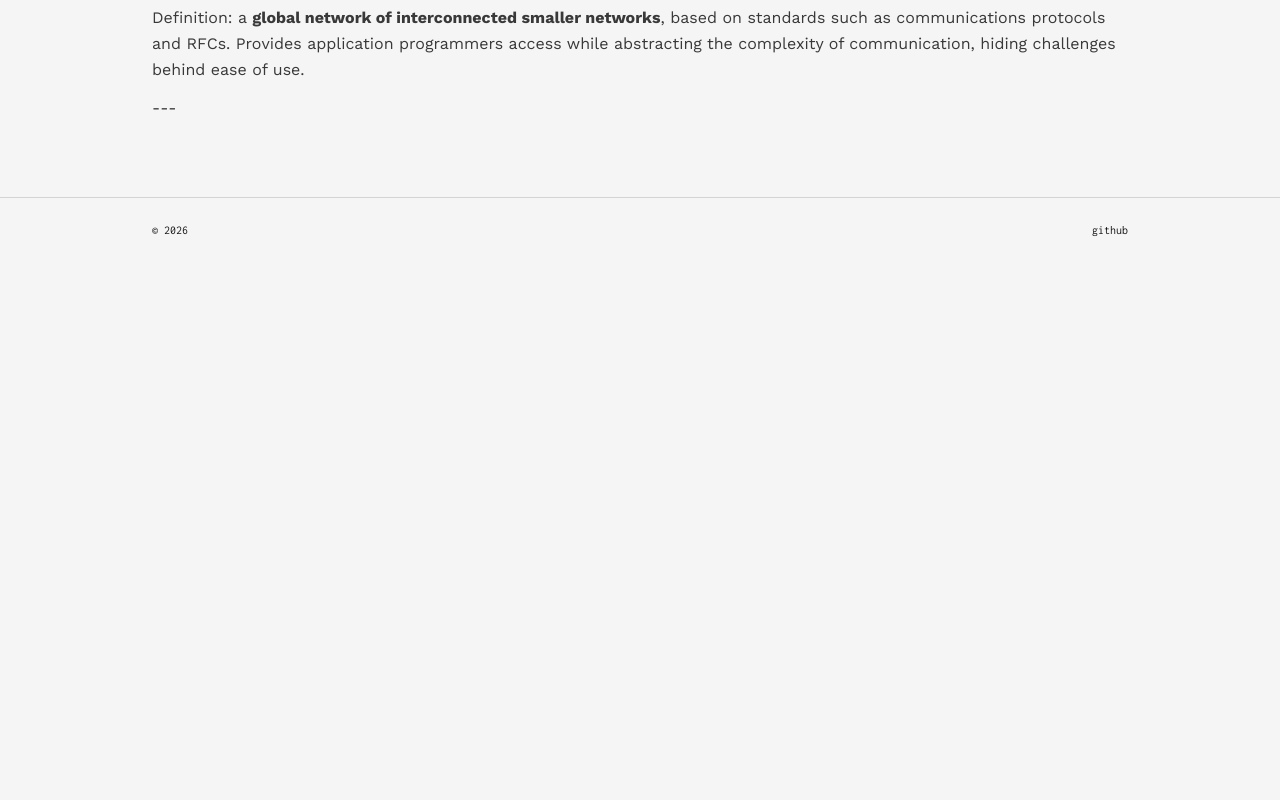
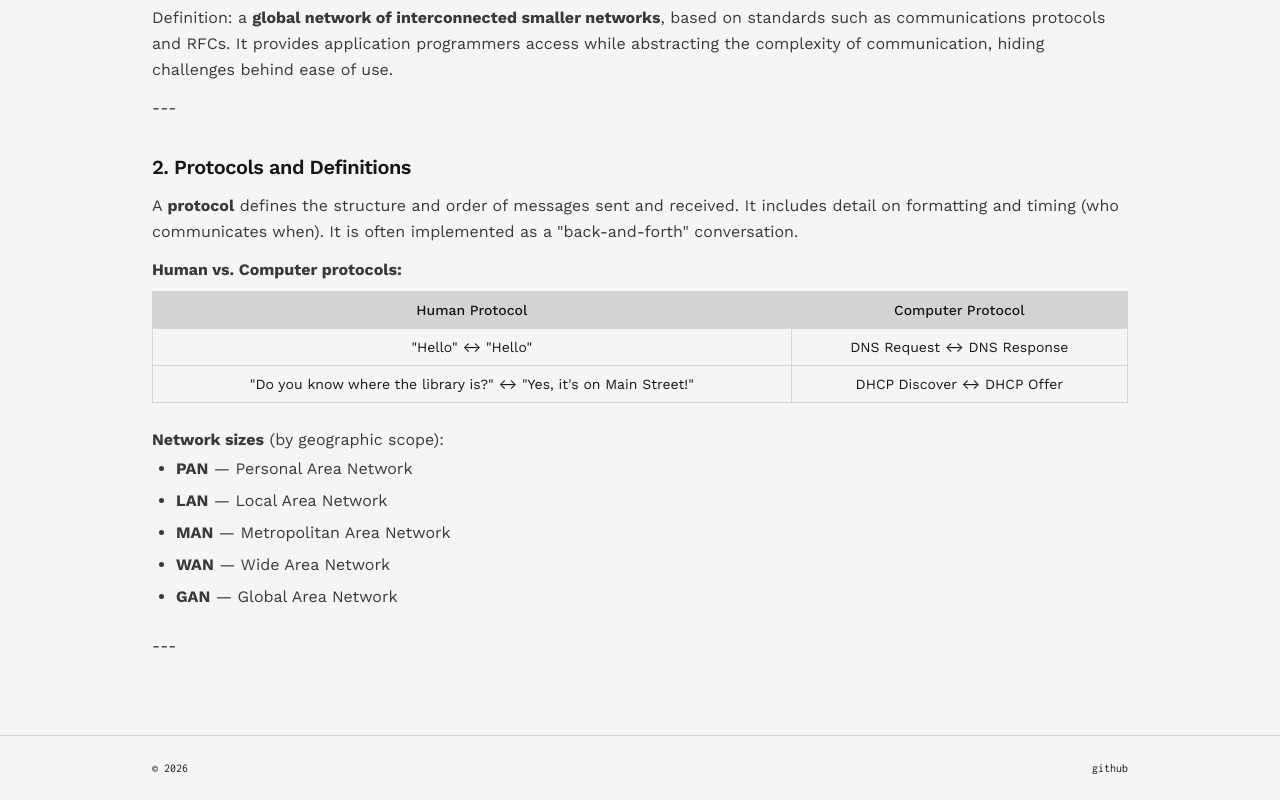
Before and after one commit to n0as-ark/logbook, a React (Vite) app: page /logbook/blog/introduction-to-computer-networking in a window 1280 px wide. Shown: the part 554-1354 px from the top of the page. Before the commit the page ends 816 px from the top, so only its background shows below. Built offline with nearby package versions, Linux system fonts and the light colour scheme; the HTML template or start-up script is replaced by a standard one.

Commit message:
Update posts.ts

```diff
--- a/src/data/posts.ts
+++ b/src/data/posts.ts
@@ -466,7 +466,27 @@ The Internet consists of billions of devices connected together. Key components:
 - **Switching and routing** — how data moves between devices
 - **Communication links** — physical/wireless medium
 
-Definition: a **global network of interconnected smaller networks**, based on standards such as communications protocols and RFCs. Provides application programmers access while abstracting the complexity of communication, hiding challenges behind ease of use.
+Definition: a **global network of interconnected smaller networks**, based on standards such as communications protocols and RFCs. It provides application programmers access while abstracting the complexity of communication, hiding challenges behind ease of use.
+
+---
+
+## 2. Protocols and Definitions
+
+A **protocol** defines the structure and order of messages sent and received. It includes detail on formatting and timing (who communicates when). It is often implemented as a "back-and-forth" conversation.
+
+**Human vs. Computer protocols:**
+
+| Human Protocol | Computer Protocol |
+|---|---|
+| "Hello" ↔ "Hello" | DNS Request ↔ DNS Response |
+| "Do you know where the library is?" ↔ "Yes, it's on Main Street!" | DHCP Discover ↔ DHCP Offer |
+
+**Network sizes** (by geographic scope):
+- **PAN** — Personal Area Network
+- **LAN** — Local Area Network
+- **MAN** — Metropolitan Area Network
+- **WAN** — Wide Area Network
+- **GAN** — Global Area Network
 
 ---`,
   },
```
